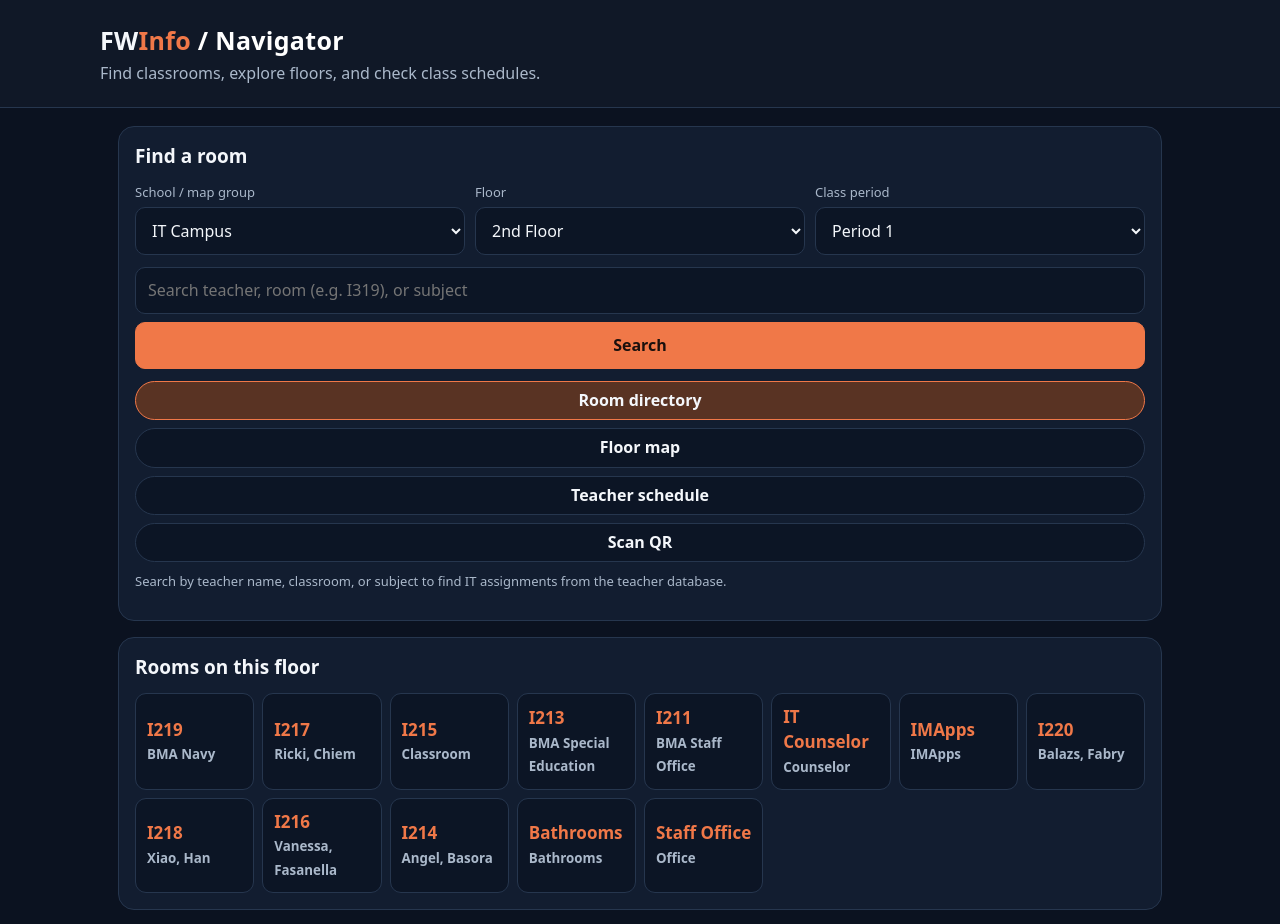
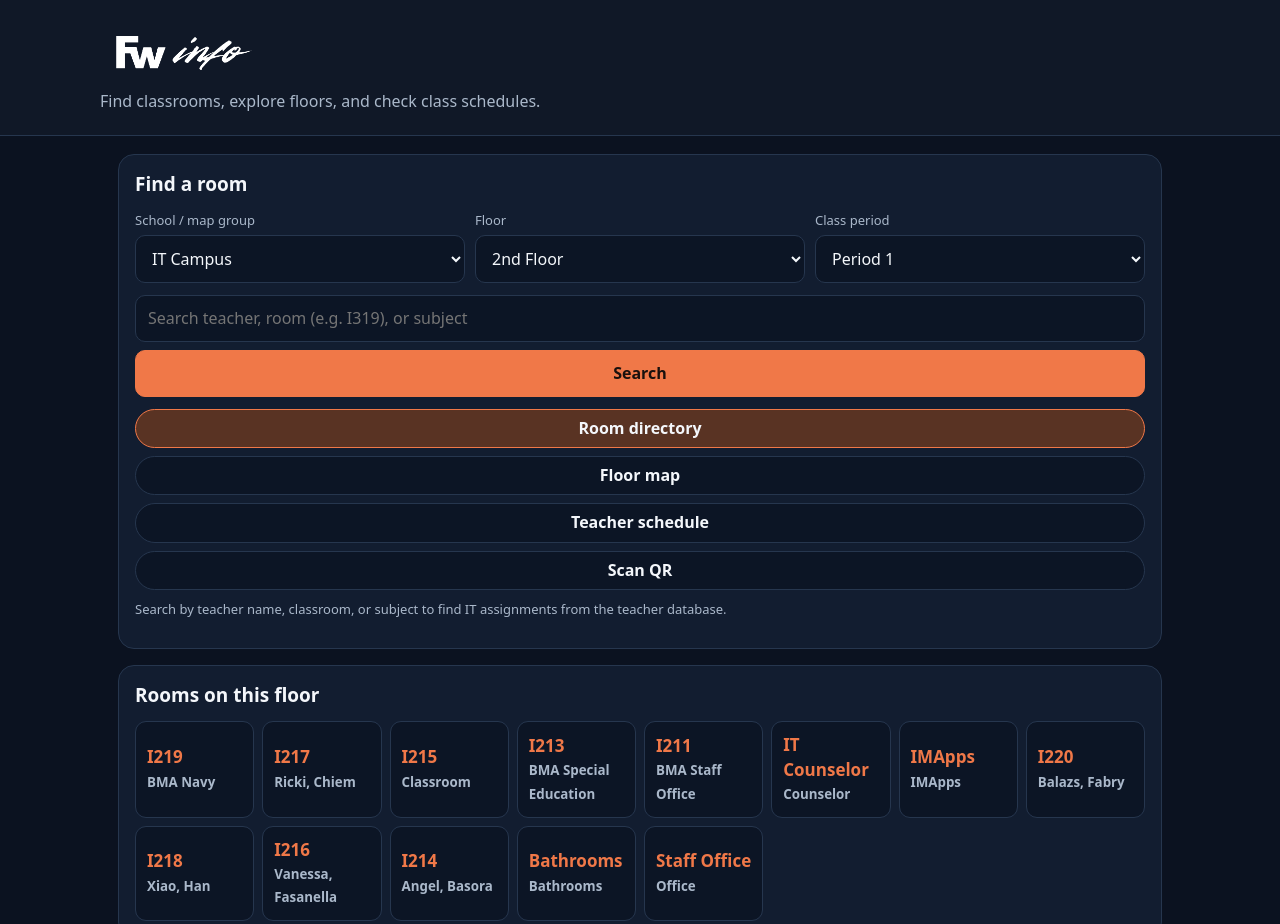
Before and after one commit to FWInfoSchool/FWInfo, a plain HTML site: page index.html in a window 1280 px wide. Shown: the top 924 px of the page. Drawn offline with Linux system fonts and the light colour scheme.

Commit message:
logos logos logos

```diff
--- a/css/style.css
+++ b/css/style.css
@@ -10,6 +10,13 @@
 
 * {
   box-sizing: border-box;
+}
+
+.brand img.logo-image {
+  height: 64px; /* Adjust this height to fit your logo */
+  width: auto;
+  display: block;
+  object-fit: contain;
 }
 
 body {
--- a/index.html
+++ b/index.html
@@ -7,12 +7,17 @@
   <title>FWInfo | School Navigator</title>
   <!-- Fixed path: removed ../ -->
   <link rel="stylesheet" href="css/style.css">
+  <link rel="icon" type="image/x-icon" href="assets/logo/logo-favicon-black.ico">
 </head>
 <body>
-  <header>
-    <div class="brand">FW<span>Info</span> <span style="color:#fff">/ Navigator</span></div>
-    <p>Find classrooms, explore floors, and check class schedules.</p>
-  </header>
+<header>
+  <div class="brand">
+    <a href="#" style="text-decoration: none;">
+      <img src="assets/logo/logo-longer.png" alt="FWInfo Navigator" class="logo-image">
+    </a>
+  </div>
+  <p>Find classrooms, explore floors, and check class schedules.</p>
+</header>
 
   <main>
     <!-- Room Search Section -->
```
Also changed, not shown: assets/logo/logo-favicon-black.ico (added), assets/logo/logo-favicon-white.ico (added), assets/logo/logo-long.png (added), assets/logo/logo-longer.png (added), assets/logo/logo.png (added).
